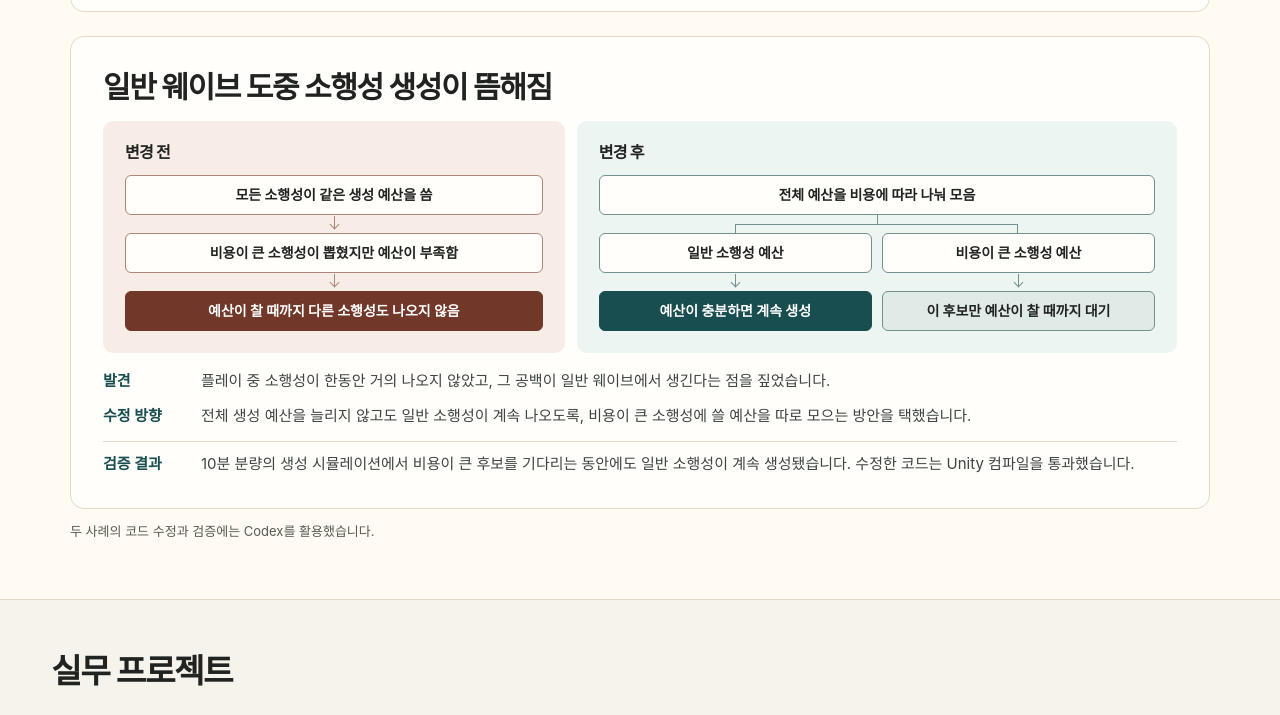
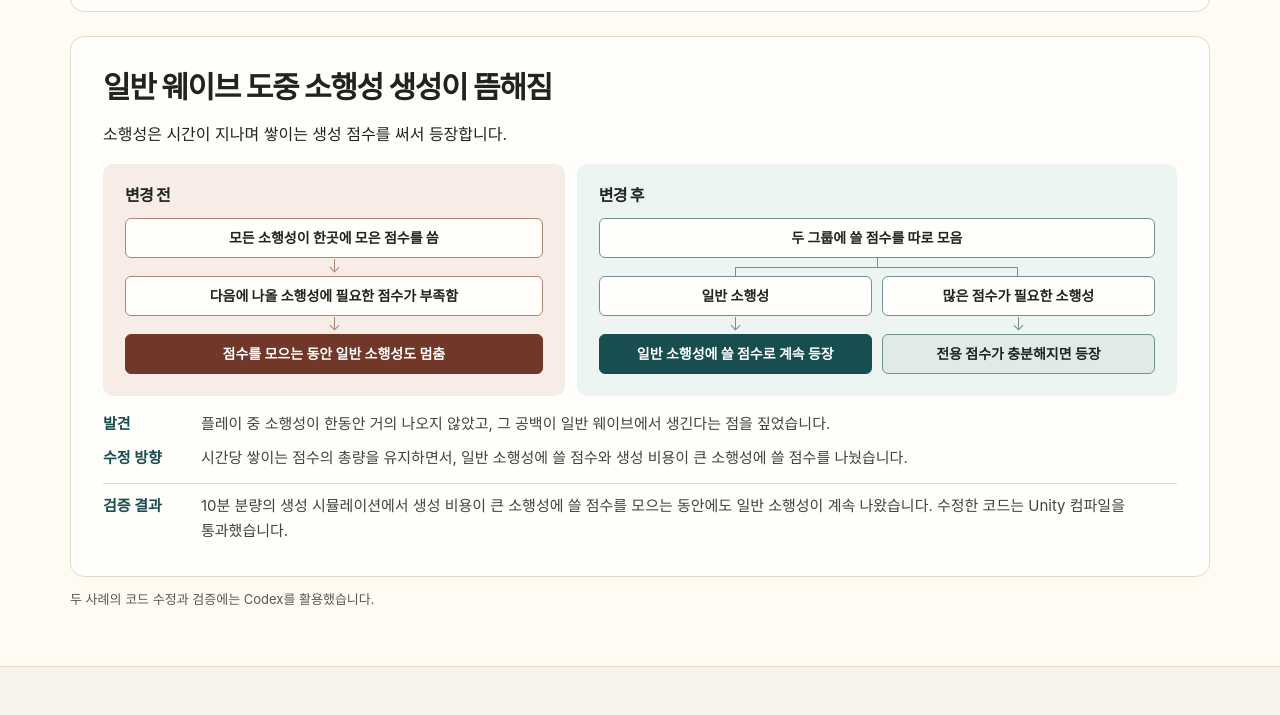
Before and after one commit to khh7052/khh7052.github.io, a plain HTML site: page index.html in a window 1280 px wide. Shown: the part 2688-3403 px from the top of the page. Drawn offline with Linux system fonts and the light colour scheme.

Commit message:
Clarify asteroid spawn rules in portfolio

```diff
--- a/index.html
+++ b/index.html
@@ -68,16 +68,16 @@
         <details class="asteroid-disclosure">
           <summary>
             <span class="asteroid-disclosure-title">웨이브와 소행성 생성</span>
-            <span class="asteroid-disclosure-summary">웨이브마다 등장 후보를 갱신하고, 가중치와 생성 예산으로 다음 소행성을 결정합니다.</span>
+            <span class="asteroid-disclosure-summary">웨이브마다 등장할 소행성 종류를 정하고, 시간에 따라 쌓이는 점수로 소행성을 생성합니다.</span>
           </summary>
           <div class="asteroid-disclosure-body">
-            <p>웨이브가 바뀌면 등장 가능한 소행성 종류와 생성 강도를 갱신합니다. 웨이브 중에는 아래 순서로 다음에 생성할 소행성을 결정합니다.</p>
+            <p>소행성 종류마다 생성에 필요한 점수가 다릅니다. 게임은 웨이브마다 등장 가능한 종류와 점수가 쌓이는 속도를 정합니다.</p>
             <ol class="asteroid-process-flow" role="list">
-              <li><strong>예산을 쌓습니다</strong><span>시간에 따라 예산을 적립합니다. 일반 소행성과 생성 비용이 큰 소행성의 예산은 따로 쌓습니다.</span></li>
-              <li><strong>가중치로 후보를 뽑습니다</strong><span>등장 가중치가 높은 유형일수록 뽑힐 확률이 큽니다. 비용이 큰 후보는 자기 몫의 예산이 찰 때까지 대기합니다.</span></li>
-              <li><strong>생성한 뒤 비용을 차감합니다</strong><span>위치를 확보하고 실제로 소행성을 생성한 경우에만 해당 비용을 예산에서 뺍니다.</span></li>
+              <li><strong>생성 점수를 모읍니다</strong><span>일반 소행성에 쓸 점수와 더 많은 점수가 필요한 소행성에 쓸 점수를 따로 모읍니다.</span></li>
+              <li><strong>다음에 등장할 종류를 뽑습니다</strong><span>종류별 등장 확률에 따라 뽑습니다. 많은 점수가 필요한 소행성이 뽑히면, 그 소행성에 쓸 점수가 충분해질 때까지 생성을 미룹니다.</span></li>
+              <li><strong>등장한 뒤 점수를 씁니다</strong><span>등장 위치를 확보해 소행성이 실제로 생성되면, 그 종류에 필요한 만큼 점수를 뺍니다.</span></li>
             </ol>
-            <p class="asteroid-process-note"><strong>추첨 기준</strong><span>일반 소행성은 그 그룹에서 가장 비싼 유형까지 생성할 수 있을 때 추첨합니다. 가장 싼 유형만 계속 생성되는 것을 막기 위해서입니다.</span></p>
+            <p class="asteroid-process-note"><strong>일반 소행성의 추첨 시점</strong><span>일반 소행성 중 가장 많은 점수가 필요한 종류까지 생성할 수 있을 때 추첨합니다. 적은 점수로 생성할 수 있는 종류만 반복해서 나오는 일을 줄이기 위해서입니다.</span></p>
           </div>
         </details>
         <details class="asteroid-disclosure">
@@ -170,26 +170,27 @@
         </article>
         <article class="asteroid-spawn-case">
           <h3>일반 웨이브 도중 소행성 생성이 뜸해짐</h3>
+          <p>소행성은 시간이 지나며 쌓이는 생성 점수를 써서 등장합니다.</p>
           <div class="asteroid-spawn-diagrams">
             <section class="asteroid-spawn-diagram asteroid-spawn-before" aria-labelledby="asteroid-spawn-before-title">
               <h4 id="asteroid-spawn-before-title">변경 전</h4>
               <ol class="asteroid-spawn-path" role="list">
-                <li class="asteroid-spawn-node">모든 소행성이 같은 생성 예산을 씀</li>
-                <li class="asteroid-spawn-node">비용이 큰 소행성이 뽑혔지만 예산이 부족함</li>
-                <li class="asteroid-spawn-node asteroid-spawn-node-stop">예산이 찰 때까지 다른 소행성도 나오지 않음</li>
+                <li class="asteroid-spawn-node">모든 소행성이 한곳에 모은 점수를 씀</li>
+                <li class="asteroid-spawn-node">다음에 나올 소행성에 필요한 점수가 부족함</li>
+                <li class="asteroid-spawn-node asteroid-spawn-node-stop">점수를 모으는 동안 일반 소행성도 멈춤</li>
               </ol>
             </section>
             <section class="asteroid-spawn-diagram asteroid-spawn-after" aria-labelledby="asteroid-spawn-after-title">
               <h4 id="asteroid-spawn-after-title">변경 후</h4>
-              <p class="asteroid-spawn-node">전체 예산을 비용에 따라 나눠 모음</p>
+              <p class="asteroid-spawn-node">두 그룹에 쓸 점수를 따로 모음</p>
               <div class="asteroid-spawn-branches">
                 <ol class="asteroid-spawn-path" role="list" aria-label="일반 소행성 생성 경로">
-                  <li class="asteroid-spawn-node">일반 소행성 예산</li>
-                  <li class="asteroid-spawn-node asteroid-spawn-node-go">예산이 충분하면 계속 생성</li>
+                  <li class="asteroid-spawn-node">일반 소행성</li>
+                  <li class="asteroid-spawn-node asteroid-spawn-node-go">일반 소행성에 쓸 점수로 계속 등장</li>
                 </ol>
                 <ol class="asteroid-spawn-path" role="list" aria-label="비용이 큰 소행성 생성 경로">
-                  <li class="asteroid-spawn-node">비용이 큰 소행성 예산</li>
-                  <li class="asteroid-spawn-node asteroid-spawn-node-wait">이 후보만 예산이 찰 때까지 대기</li>
+                  <li class="asteroid-spawn-node">많은 점수가 필요한 소행성</li>
+                  <li class="asteroid-spawn-node asteroid-spawn-node-wait">전용 점수가 충분해지면 등장</li>
                 </ol>
               </div>
             </section>
@@ -197,9 +198,9 @@
           <div class="asteroid-case-body">
             <dl class="asteroid-case-steps">
               <div><dt>발견</dt><dd>플레이 중 소행성이 한동안 거의 나오지 않았고, 그 공백이 일반 웨이브에서 생긴다는 점을 짚었습니다.</dd></div>
-              <div><dt>수정 방향</dt><dd>전체 생성 예산을 늘리지 않고도 일반 소행성이 계속 나오도록, 비용이 큰 소행성에 쓸 예산을 따로 모으는 방안을 택했습니다.</dd></div>
+              <div><dt>수정 방향</dt><dd>시간당 쌓이는 점수의 총량을 유지하면서, 일반 소행성에 쓸 점수와 생성 비용이 큰 소행성에 쓸 점수를 나눴습니다.</dd></div>
             </dl>
-            <p class="asteroid-case-verification"><strong>검증 결과</strong><span>10분 분량의 생성 시뮬레이션에서 비용이 큰 후보를 기다리는 동안에도 일반 소행성이 계속 생성됐습니다. 수정한 코드는 Unity 컴파일을 통과했습니다.</span></p>
+            <p class="asteroid-case-verification"><strong>검증 결과</strong><span>10분 분량의 생성 시뮬레이션에서 생성 비용이 큰 소행성에 쓸 점수를 모으는 동안에도 일반 소행성이 계속 나왔습니다. 수정한 코드는 Unity 컴파일을 통과했습니다.</span></p>
           </div>
         </article>
       </div>
```
